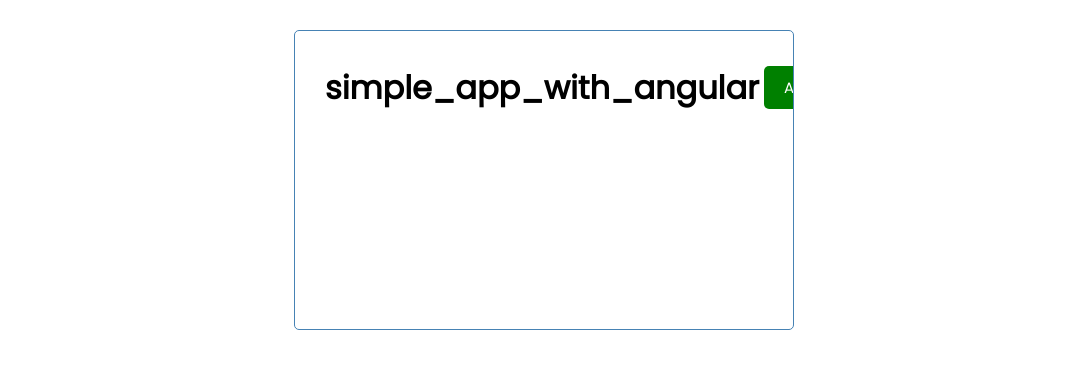
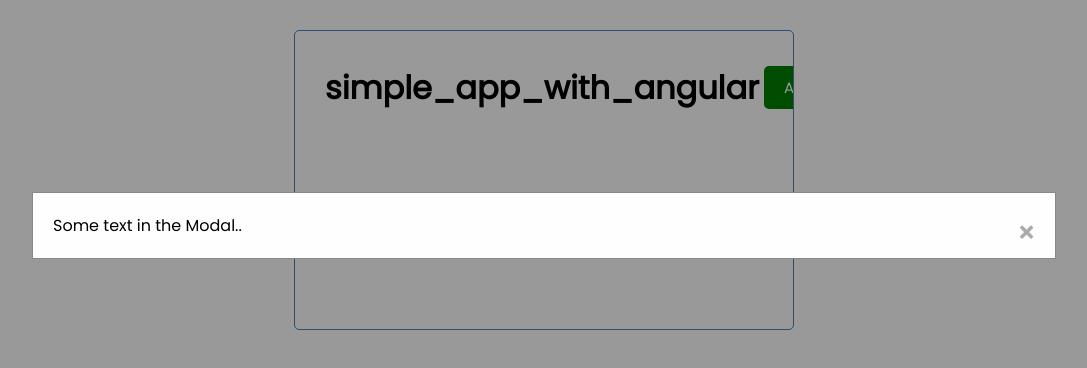
Before and after one commit to marouaneXan/task_tracker_with_angular, an Angular app: page / in a window 1280 px wide. Shown: the top 368 px of the page, without its empty margins (96-1183 px from the left). Built offline with nearby package versions, Linux system fonts and the light colour scheme; no server answers.

Commit message:
add first version for modalAddTask with styling

```diff
--- a/src/app/app.component.html
+++ b/src/app/app.component.html
@@ -1,4 +1,5 @@
 <div class="container">
+    <app-modal-add-task></app-modal-add-task>
     <app-header></app-header>
     <app-tasks></app-tasks>
 </div>
--- a/src/app/components/modal-add-task/modal-add-task.component.css
+++ b/src/app/components/modal-add-task/modal-add-task.component.css
@@ -0,0 +1,36 @@
+/* The Modal (background) */
+.modal {
+    position: fixed; /* Stay in place */
+    z-index: 1; /* Sit on top */
+    left: 0;
+    top: 0;
+    width: 100%; /* Full width */
+    height: 100%; /* Full height */
+    overflow: auto; /* Enable scroll if needed */
+    background-color: rgb(0,0,0); /* Fallback color */
+    background-color: rgba(0,0,0,0.4); /* Black w/ opacity */
+  }
+
+  /* Modal Content/Box */
+  .modal-content {
+    background-color: #fefefe;
+    margin: 15% auto; /* 15% from the top and centered */
+    padding: 20px;
+    border: 1px solid #888;
+    width: 80%; /* Could be more or less, depending on screen size */
+  }
+
+  /* The Close Button */
+  .close {
+    color: #aaa;
+    float: right;
+    font-size: 28px;
+    font-weight: bold;
+  }
+
+  .close:hover,
+  .close:focus {
+    color: black;
+    text-decoration: none;
+    cursor: pointer;
+  }
--- a/src/app/components/modal-add-task/modal-add-task.component.html
+++ b/src/app/components/modal-add-task/modal-add-task.component.html
@@ -1 +1,6 @@
-<p>modal-add-task works!</p>
+<div class="modal">
+    <div class="modal-content">
+      <span class="close">&times;</span>
+      <p>Some text in the Modal..</p>
+    </div>
+</div>
```
